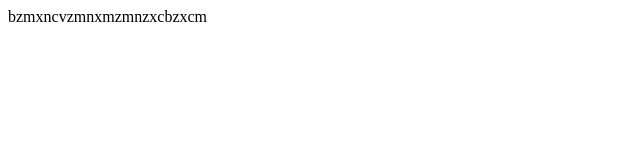
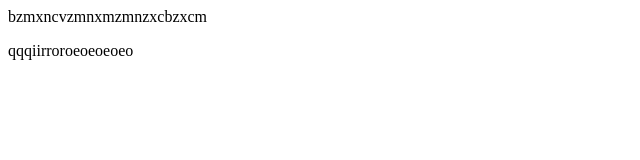
Before and after one commit to DuyB189/HocGit, a plain HTML site: page index4.html in a window 1280 px wide. Shown: the whole page, without its empty margins (0-640 px from the left). Drawn offline with Linux system fonts and the light colour scheme.

Commit message:
new change

```diff
--- a/index4.html
+++ b/index4.html
@@ -7,5 +7,6 @@
 </head>
 <body>
     <p>bzmxncvzmnxmzmnzxcbzxcm</p>
+    <p>qqqiirroroeoeoeoeo</p>
 </body>
 </html>
```
